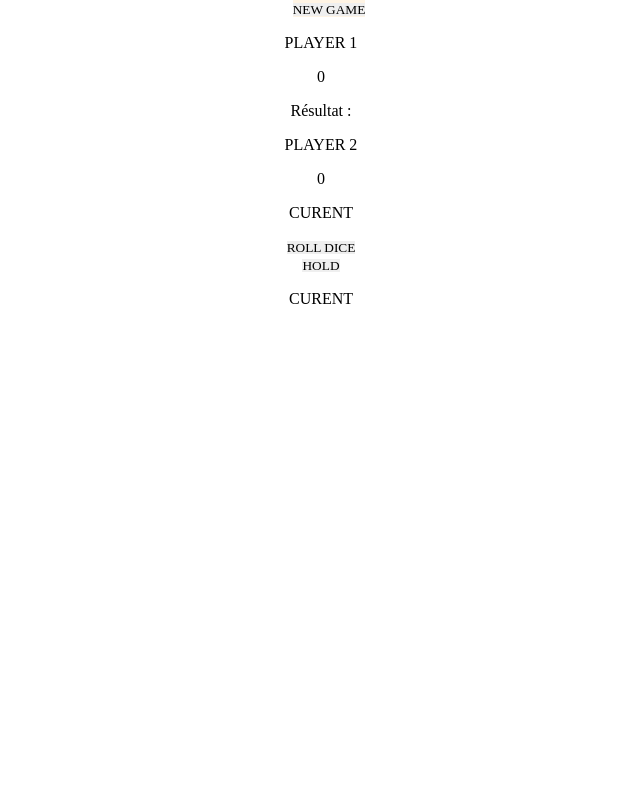
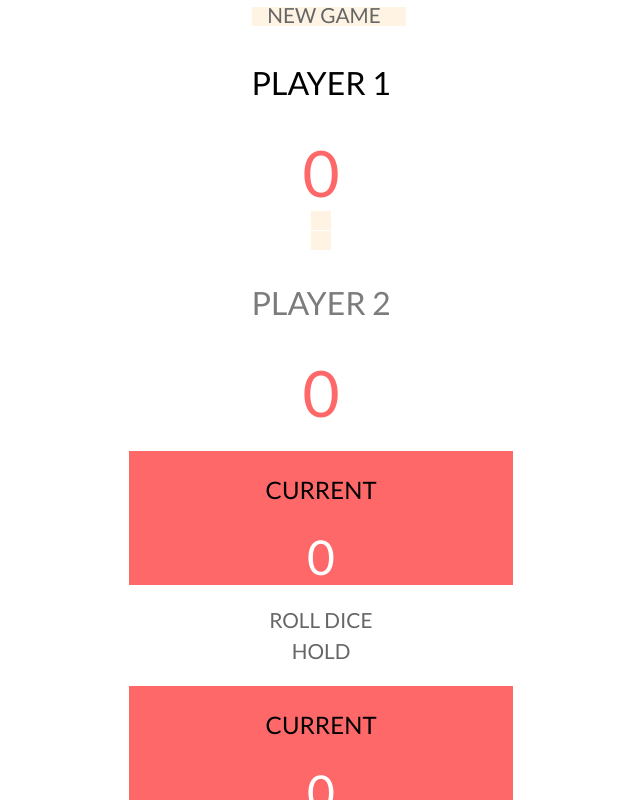
Before and after one commit to maxime-bambara/dice-game, a plain HTML site: page index.html in a window 1280 px wide. Shown: the whole page, without its empty margins (319-959 px from the left). Drawn offline with nearby package versions, Linux system fonts and the light colour scheme.

Commit message:
Add style for every elements

```diff
--- a/css/style.css
+++ b/css/style.css
@@ -4,11 +4,53 @@
 
 ion-content{
     --background: #fff url('../assets/img/background-app.png') no-repeat center center / cover;
-    font-family:Varela !important;
+    font-family:Lato !important;
+}
+
+ion-col{
+ margin: 10px;
 }
 
 .background{
     background-image: url('../assets/img/background.png');
     background-size: cover;
+    background-position: center;
     background-repeat: no-repeat;
 }
+
+.button{
+    font-size: 1.3rem;
+    background-color: transparent;
+    color: rgb(102, 102, 102);
+    margin: 5px;
+}
+
+.button > ion-icon{
+    color: rgb(255, 104, 104);
+}
+
+.player-name{
+    font-size: 2rem;
+}
+
+.score-player{
+    color: rgb(255, 104, 104);
+    font-size: 4rem;
+    margin: 0;
+}
+
+.current-div-score{
+    background-color: rgb(255, 104, 104);
+    width: 30%;
+    margin: auto;
+    display: flex;
+    flex-direction: column;
+    flex-wrap: nowrap;
+    font-size: 1.5rem;
+}
+
+.current-score{
+    font-size: 3rem;
+    color: white;
+    margin: 0;
+}
--- a/index.html
+++ b/index.html
@@ -7,16 +7,19 @@
         <link rel="stylesheet" href="css/style.css">
         <link rel="stylesheet" href="https://cdn.jsdelivr.net/npm/@ionic/core/css/ionic.bundle.css"/>
         <link rel="preconnect" href="https://fonts.gstatic.com">
-        <link href="https://fonts.googleapis.com/css2?family=Lato&display=swap" rel="stylesheet">
+        <link href="https://fonts.googleapis.com/css2?family=Lato:wght@400;900&display=swap" rel="stylesheet">
     </head>
 
     <body>
         <ion-app>
-            <ion-content class="ion-padding" fullscren='true'>
+            <ion-content class="ion-padding">
                 <ion-grid class="background">
+                    <ion-row class="ion-justify-content-around">
+
+                    </ion-row>
                         <ion-row>
                             <ion-col>
-                                <button id="new-game">
+                                <button id="new-game" class="button">
                                     <ion-icon name="add-circle-outline"></ion-icon>
                                     <ion-label>NEW GAME</ion-label>
                                 </button>
@@ -26,43 +29,40 @@
                         <ion-row class="ion-justify-content-around">
                             <ion-col>
                                 <div>
-                                <p>PLAYER 1</p>
-                                <p id="score-player-1">0</p>
+                                    <p class="player-name">PLAYER 1</p>
+                                    <p id="score-player-1" class="score-player">0</p>
                                 </div>
                             </ion-col>
                                 <ion-col>
                                     <div>
-                                        <ion-img style="width: 30%; margin: auto;" src="/assets/img/0.jpg" id="img-result"></ion-img>
-                                    </div>
-                                    <div>
-                                        <p>Résultat : <span id="dice-result"></span></p>
+                                        <ion-img style="width: 40%; margin: auto;" src="/assets/img/0.jpg" id="img-result"></ion-img>
                                     </div>
                                 </ion-col>
                             <ion-col>
                                 <div>
-                                <p>PLAYER 2</p>
-                                <p id="score-player-2">0</p>
+                                    <p class="player-name" style="color: rgb(124, 124, 124);">PLAYER 2</p>
+                                    <p id="score-player-2" class="score-player">0</p>
                                 </div>
                             </ion-col>
                         </ion-row>
                         <ion-row class="ion-justify-content-around">
                             <ion-col>
-                            <div>
-                                <p>CURENT</p>
-                                <p id="dice-result-1"></p>
+                                <div class="current-div-score">
+                                    <p>CURRENT</p>
+                                    <p id="dice-result-1" class="current-score">0</p>
                                 </div>
                             </ion-col>
                             <ion-col>
                                 <div>
                                     <div>
-                                        <button  id="throw-dice">
-                                            <ion-icon name="add-circle-outline"></ion-icon>
+                                        <button  id="throw-dice" class="button">
+                                            <ion-icon name="refresh-circle-outline"></ion-icon>
                                             <ion-label>ROLL DICE</ion-label>
                                         </button>
                                     </div>
                                     <div>
-                                        <button id="add-to-score">
-                                            <ion-icon name="add-circle-outline"></ion-icon>
+                                        <button id="add-to-score" class="button">
+                                            <ion-icon name="download-outline"></ion-icon>
                                             <ion-label>HOLD</ion-label>
                                         </button>
                                     </div>
@@ -70,9 +70,9 @@
                                 </div>
                                 </ion-col>
                             <ion-col>
-                            <div>
-                                <p>CURENT</p>
-                                <p id="dice-result-2"></p>
+                                <div class="current-div-score">
+                                    <p>CURRENT</p>
+                                    <p id="dice-result-2" class="current-score">0</p>
                                 </div>
                             </ion-col>
 
--- a/script/script.js
+++ b/script/script.js
@@ -8,13 +8,11 @@ function newGame(){
     diceScore = 0
     inGame = true
 
-    document.getElementById('img-result').src = 'assets/img/1.jpg'
-    document.getElementById('dice-result').textContent = 0
+    document.getElementById('img-result').src = 'assets/img/0.jpg'
     document.getElementById('score-player-1').textContent = 0
     document.getElementById('score-player-2').textContent = 0
-    document.getElementById('player1').style.color = 'green'
-    document.getElementById('player2').style.color = 'grey'
-
+    document.getElementById('dice-result-1').textContent = 0
+    document.getElementById('dice-result-2').textContent = 0
 }
 
 // Fonction pour changer de joueur
@@ -63,7 +61,7 @@ document.getElementById('throw-dice').addEventListener('click', function() {
 
 // Récupération du boutton 'Ajouter au score'
 document.getElementById('add-to-score').addEventListener('click', function(){
-    if(inGame){
+    if(inGame && diceScore != 0){
         scores[activePlayer] += diceScore
         let playerNumber = activePlayer + 1
         document.getElementById('score-player-' + playerNumber).textContent = scores[activePlayer]
```
Lines whose indentation alone changed are shown as unchanged.
